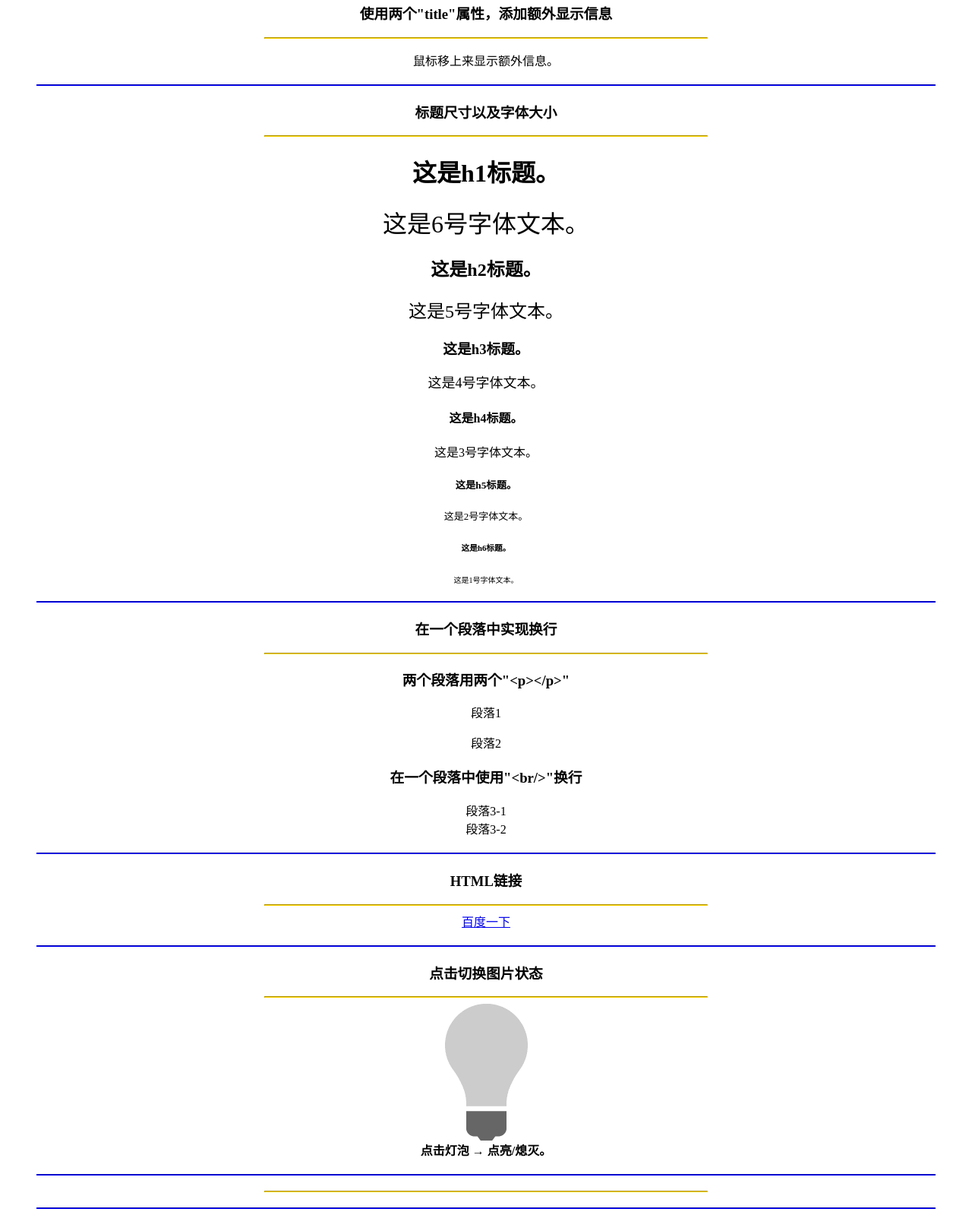
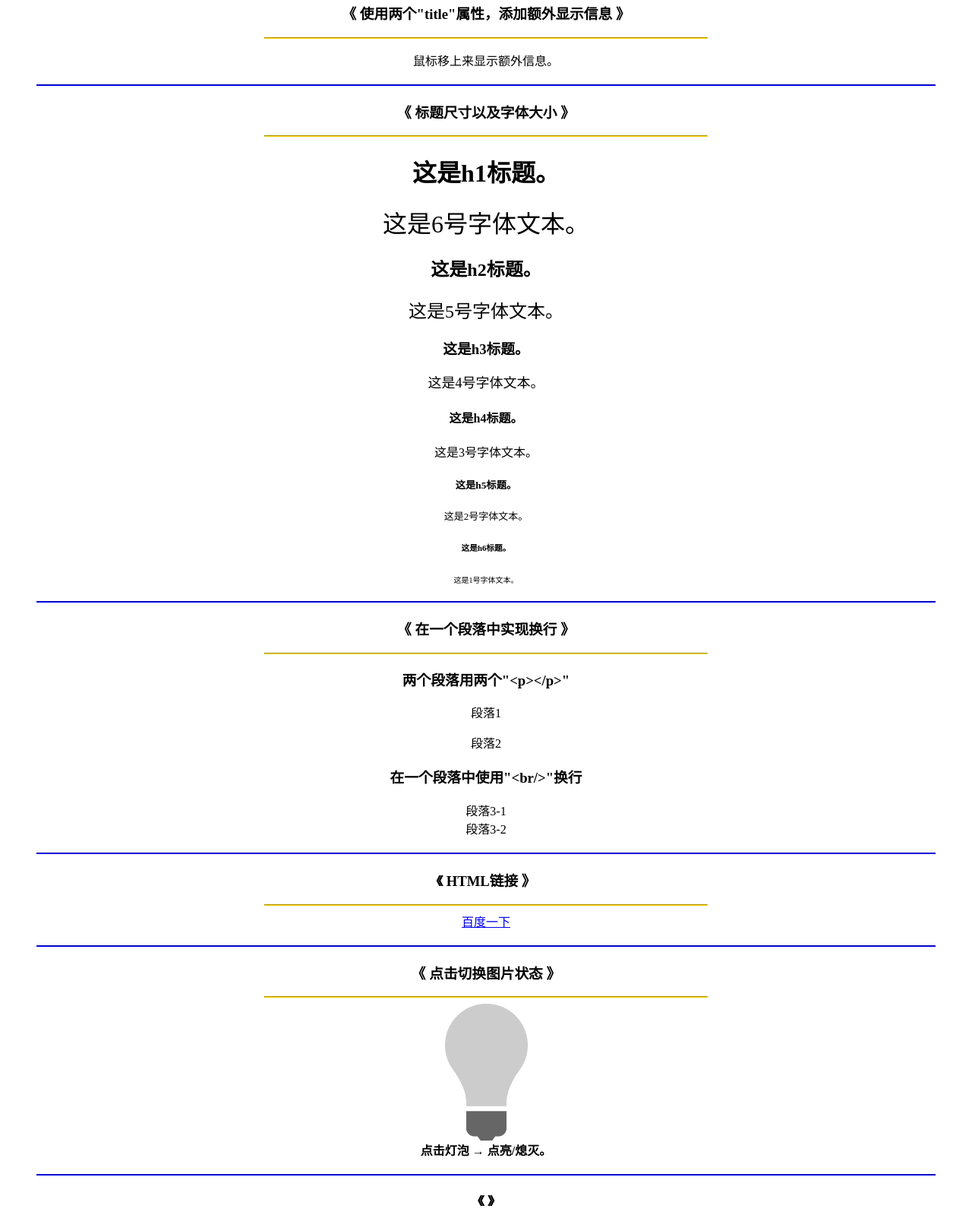
Before and after one commit to miaochunchen2017/HTML, a plain HTML site: page Web Mcc/index.html in a window 1280 px wide. Shown: the part 108-1703 px from the top of the page at 76% size. Drawn offline with Linux system fonts and the light colour scheme.

Commit message:
2018-1-24 16:20:43

```diff
--- a/Web Mcc/index.html
+++ b/Web Mcc/index.html
@@ -18,14 +18,14 @@
 		<div id="div_container_main">
 
 			<div class="div_taste">
-				<h3 class="container_main_h3">使用两个"title"属性，添加额外显示信息</h3>
+				<h3 class="container_main_h3">《 使用两个"title"属性，添加额外显示信息 》</h3>
 				<hr class="taste_start" />
 				<p id="web_title" title="额外的信息">鼠标移上来显示额外信息。</p>
 			</div>
 			<hr class="taste_over" />
 
 			<div class="div_taste">
-				<h3 class="container_main_h3">标题尺寸以及字体大小</h3>
+				<h3 class="container_main_h3">《 标题尺寸以及字体大小 》</h3>
 				<hr class="taste_start" />
 				<h1>这是h1标题。</h1>
 				<font size="6">这是6号字体文本。</font>
@@ -43,7 +43,7 @@
 			<hr class="taste_over" />
 
 			<div class="div_taste">
-				<h3 class="container_main_h3">在一个段落中实现换行</h3>
+				<h3 class="container_main_h3">《 在一个段落中实现换行 》</h3>
 				<hr class="taste_start" />
 				<h3>两个段落用两个"&lt;p&gt;&lt;/p&gt;"</h3>
 				<p>段落1</p>
@@ -55,14 +55,14 @@
 			<hr class="taste_over" />
 
 			<div class="div_taste">
-				<h3 class="container_main_h3">HTML链接</h3>
+				<h3 class="container_main_h3">《 HTML链接 》</h3>
 				<hr class="taste_start" />
 				<a href="www.baidu.com.cn" title="不知道答案？百度一下告诉你！">百度一下</a>
 			</div>
 			<hr class="taste_over" />
 
 			<div class="div_taste">
-				<h3 class="container_main_h3">点击切换图片状态</h3>
+				<h3 class="container_main_h3">《 点击切换图片状态 》</h3>
 				<hr class="taste_start" />
 				<img id="img_turnOnTheBulb" onclick="turnOnTheBulb()" src="img/pic_bulboff.gif" align="center" />
 				<br />
@@ -71,12 +71,14 @@
 			<hr class="taste_over" />
 
 			<div class="div_taste">
+				<h3 class="container_main_h3">《  》</h3>
 				<hr class="taste_start" />
 
 			</div>
 			<hr class="taste_over" />
 
 			<div class="div_taste">
+				<h3 class="container_main_h3">《  》</h3>
 				<hr class="taste_start" />
 
 			</div>
```
